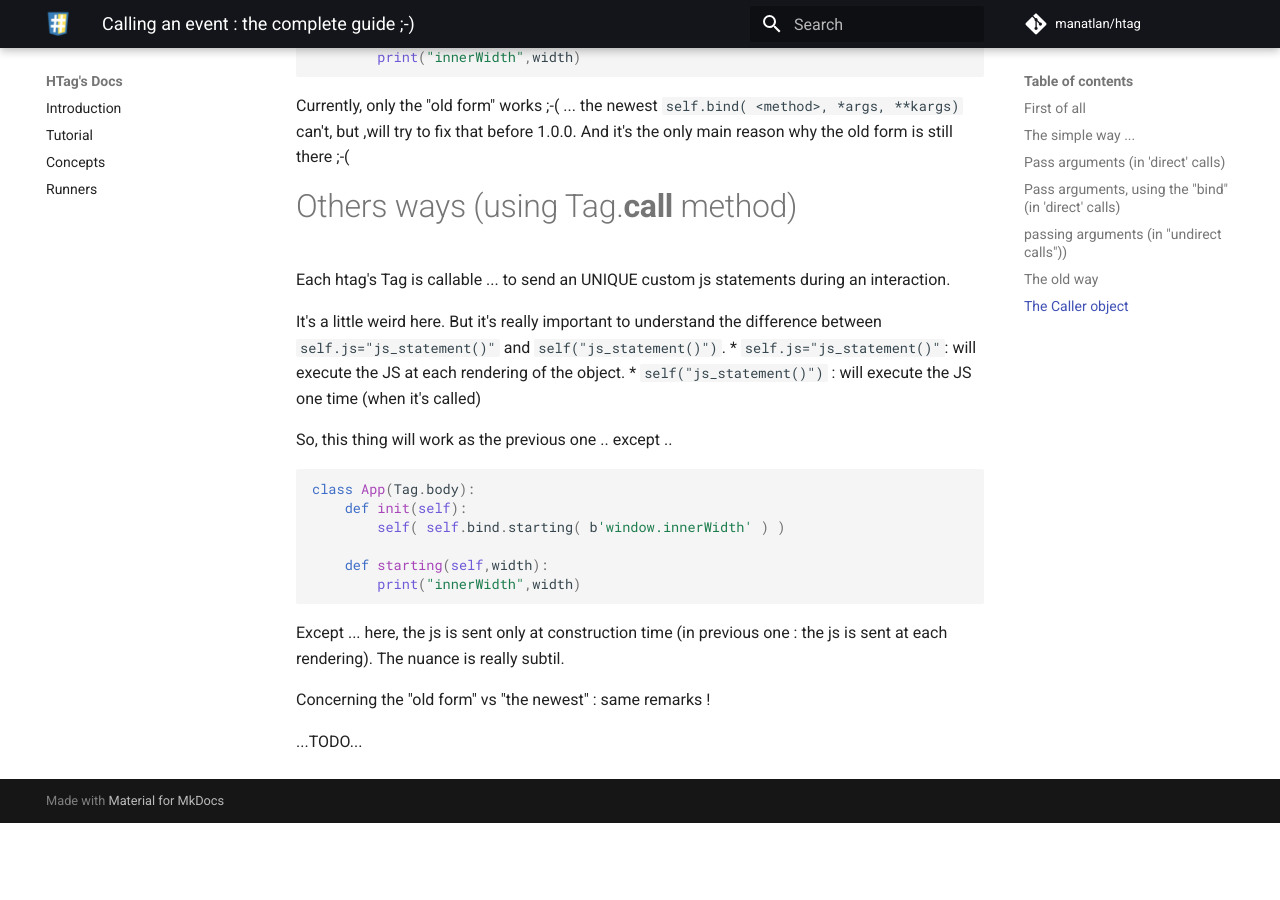
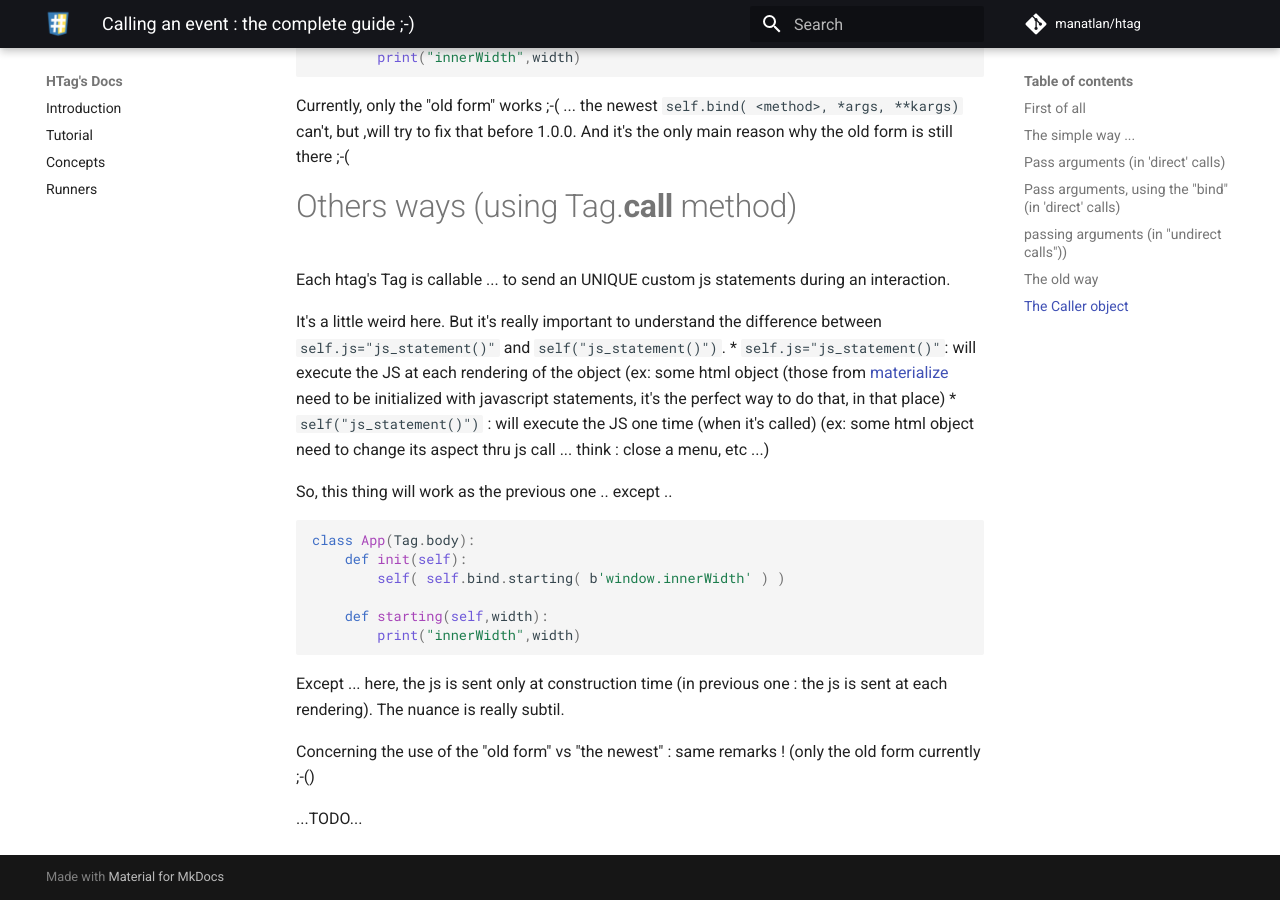
Before and after one commit to manatlan/htag, an MkDocs documentation site: the page built from docs/calling_an_event.md, in a window 1280 px wide and 900 px high, scrolled down 6039 px. Built offline with MkDocs 1.6.1 and Material for MkDocs 9.7.7, drawn with Linux system fonts in a browser that asks for light colours; comment, search, counter and statistics services are not loaded; before the commit the page ends 6862 px from its top, so only the background shows below that.

Commit message:
Update calling_an_event.md

```diff
--- a/docs/calling_an_event.md
+++ b/docs/calling_an_event.md
@@ -270,8 +270,8 @@ Currently, only the "old form" works ;-( ... the newest `self.bind( <method>, *a
 Each htag's Tag is callable ... to send an UNIQUE custom js statements during an interaction.
 
 It's a little weird here. But it's really important to understand the difference between `self.js="js_statement()"` and `self("js_statement()")`.
- * `self.js="js_statement()" `: will execute the JS at each rendering of the object.
- * `self("js_statement()")` : will execute the JS one time (when it's called)
+ * `self.js="js_statement()" `: will execute the JS at each rendering of the object (ex: some html object (those from [materialize](https://materializecss.com/) need to be initialized with javascript statements, it's the perfect way to do that, in that place)
+ * `self("js_statement()")` : will execute the JS one time (when it's called) (ex: some html object need to change its aspect thru js call ... think : close a menu, etc ...)
 
 So, this thing will work as the previous one .. except ..
 
@@ -286,6 +286,6 @@ class App(Tag.body):
 Except ... here, the js is sent only at construction time (in previous one : the js is sent at each rendering).
 The nuance is really subtil.
 
-Concerning the "old form" vs "the newest" : same remarks !
+Concerning the use of the "old form" vs "the newest" : same remarks ! (only the old form currently ;-()
 
 ...TODO...
```
